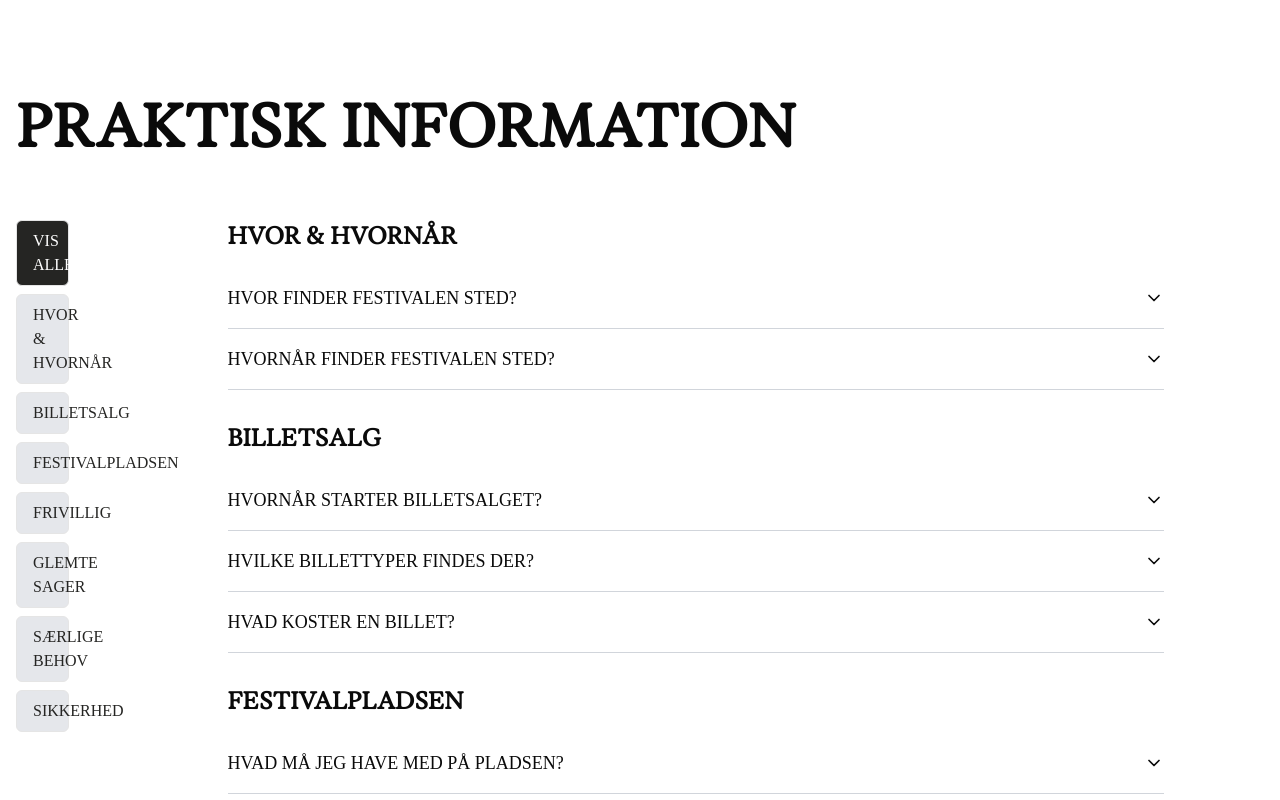
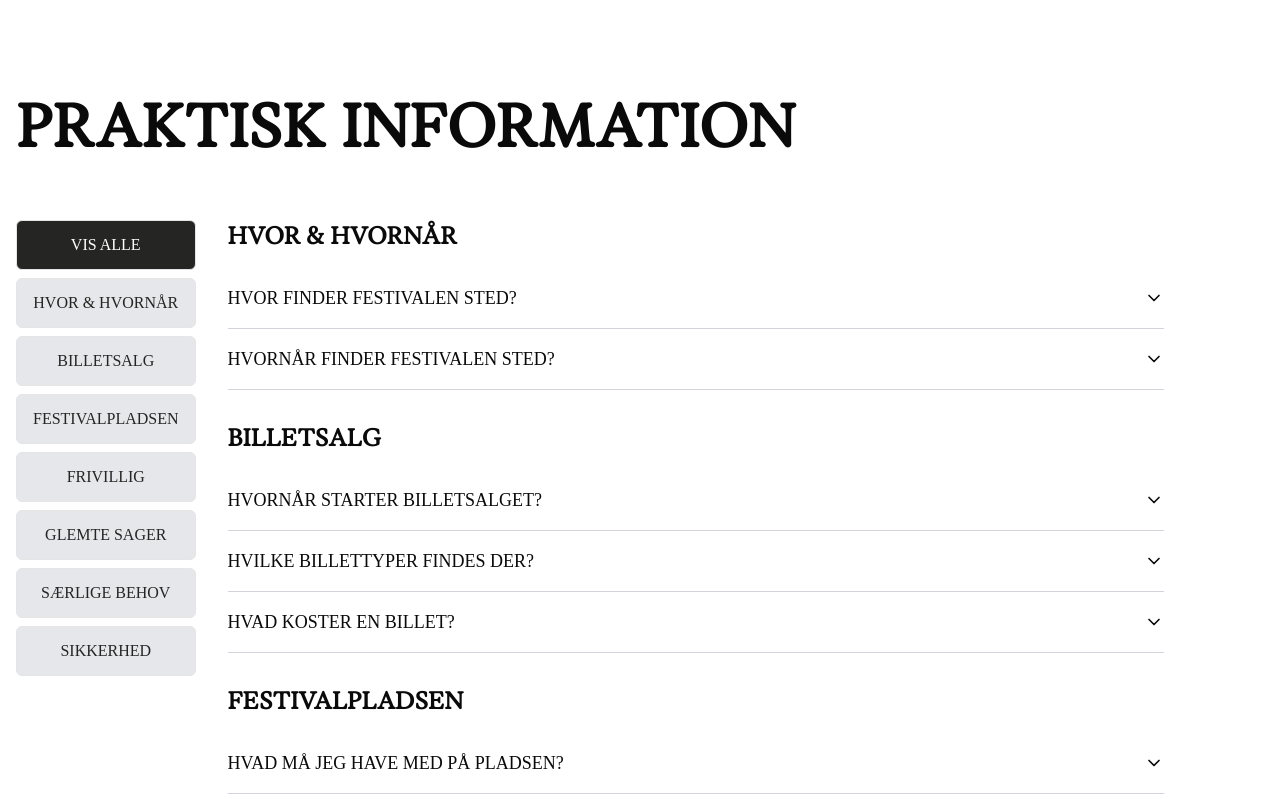
Before and after one commit to axwii/sydforsolenDemo, a Next.js app: page /praktisk in a window 1280 px wide. Shown: the top 800 px of the page. Built offline with nearby package versions, Linux system fonts and the light colour scheme.

Commit message:
Refactor FilterButtons component for improved button styling and layout

```diff
--- a/src/app/components/FilterButtons.tsx
+++ b/src/app/components/FilterButtons.tsx
@@ -1,4 +1,3 @@
-
 'use client';
 
 import type { FaqCategoryData } from '../../lib/faqData';
@@ -11,10 +10,14 @@ interface FilterButtonsProps {
 
 export default function FilterButtons({ categories, activeFilter, onFilterChange }: FilterButtonsProps) {
   return (
-    <div className="flex flex-col space-y-2 mb-8 md:mb-0 md:mr-8 md:w-1/4">
+    <div className="flex flex-col space-y-2 mb-8 md:mb-0 md:mr-8">
       <button
         onClick={() => onFilterChange(null)}
-        className={`px-4 py-2 text-left rounded-md border ${activeFilter === null ? 'bg-black text-white' : 'bg-gray-200 text-black hover:bg-gray-300'}`}
+        className={`w-full px-4 py-3 text-center rounded-md border ${ // Changed: w-full, py-3, text-center
+          activeFilter === null
+            ? 'bg-black text-white'
+            : 'bg-gray-200 text-black hover:bg-gray-300'
+        }`}
       >
         VIS ALLE
       </button>
@@ -22,7 +25,11 @@ export default function FilterButtons({ categories, activeFilter, onFilterChange
         <button
           key={category.id}
           onClick={() => onFilterChange(category.id)}
-          className={`px-4 py-2 text-left rounded-md border ${activeFilter === category.id ? 'bg-black text-white' : 'bg-gray-200 text-black hover:bg-gray-300'}`}
+          className={`w-full px-4 py-3 text-center rounded-md border ${ // Changed: w-full, py-3, text-center
+            activeFilter === category.id
+              ? 'bg-black text-white'
+              : 'bg-gray-200 text-black hover:bg-gray-300'
+          }`}
         >
           {category.title}
         </button>
```
